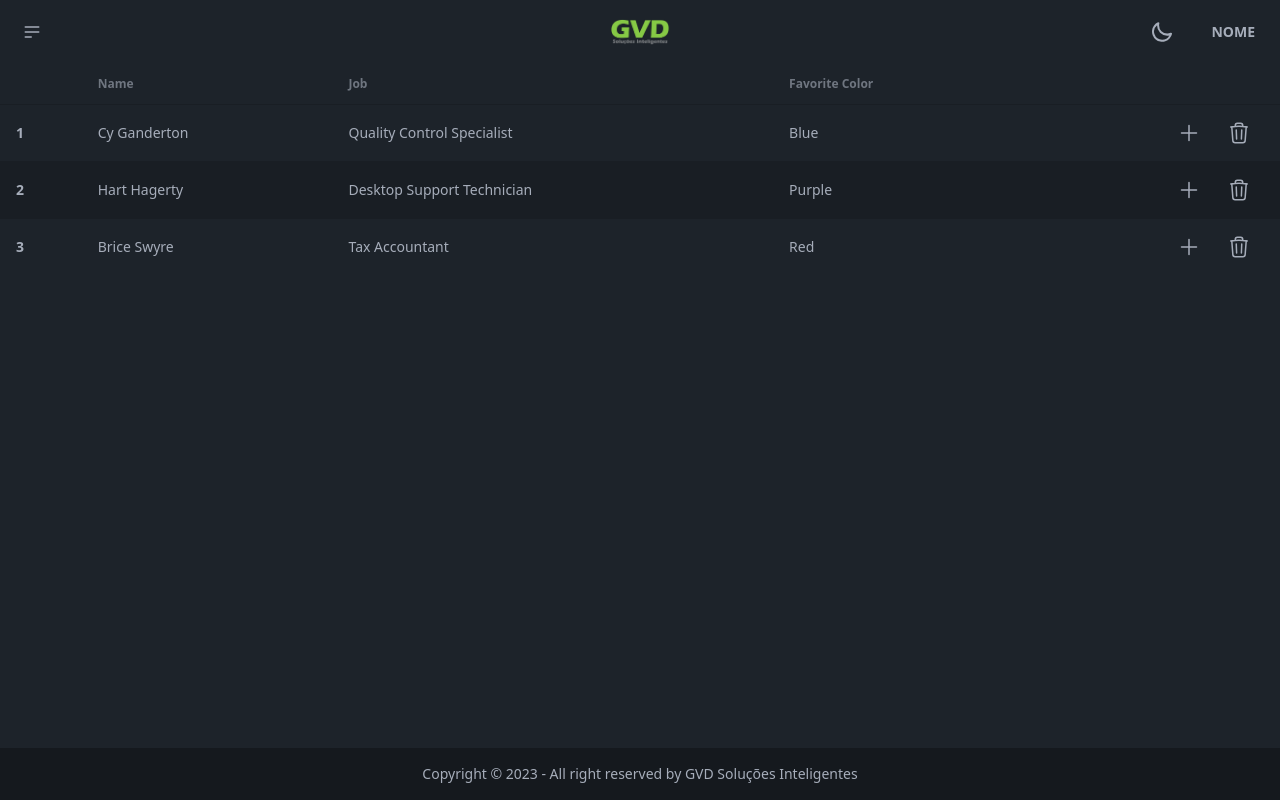
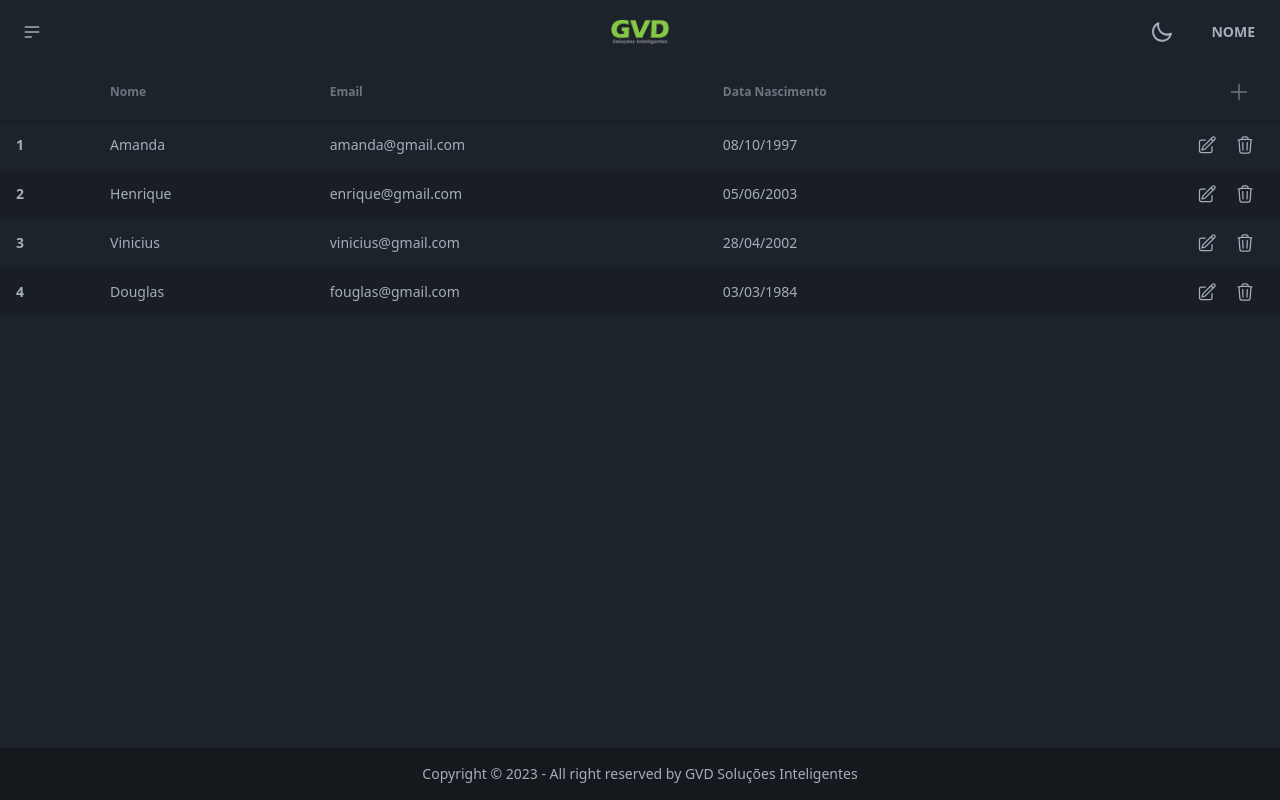
Before and after one commit to amandacarvalheirobarbosa/example-nextjs, a Next.js app: page /usuarios in a window 1280 px wide. Built offline with nearby package versions, Linux system fonts and the light colour scheme.

Commit message:
alteração layout

```diff
--- a/src/app/scheduling/components/Scheduling.tsx
+++ b/src/app/scheduling/components/Scheduling.tsx
@@ -1,9 +1,38 @@
+const Button = () => {
+  return (
+    <div className="flex flex-row justify-end">
+      <button className="btn btn-ghost btn-xs" /* onClick={()=>window.modalUser.showModal()} */>
+        <svg xmlns="http://www.w3.org/2000/svg" fill="none" viewBox="0 0 24 24" stroke-width="1.5" stroke="currentColor" className="w-6 h-6">
+          <path stroke-linecap="round" stroke-linejoin="round" d="M16.862 4.487l1.687-1.688a1.875 1.875 0 112.652 2.652L10.582 16.07a4.5 4.5 0 01-1.897 1.13L6 18l.8-2.685a4.5 4.5 0 011.13-1.897l8.932-8.931zm0 0L19.5 7.125M18 14v4.75A2.25 2.25 0 0115.75 21H5.25A2.25 2.25 0 013 18.75V8.25A2.25 2.25 0 015.25 6H10" />
+        </svg>
+      </button>
+      <button className="btn btn-ghost btn-xs" /* onClick={()=>window.modalUser.showModal()} */>
+        <svg xmlns="http://www.w3.org/2000/svg" fill="none" viewBox="0 0 24 24" stroke-width="1.5" stroke="currentColor" className="w-5 h-5">
+          <path stroke-linecap="round" stroke-linejoin="round" d="M14.74 9l-.346 9m-4.788 0L9.26 9m9.968-3.21c.342.052.682.107 1.022.166m-1.022-.165L18.16 19.673a2.25 2.25 0 01-2.244 2.077H8.084a2.25 2.25 0 01-2.244-2.077L4.772 5.79m14.456 0a48.108 48.108 0 00-3.478-.397m-12 .562c.34-.059.68-.114 1.022-.165m0 0a48.11 48.11 0 013.478-.397m7.5 0v-.916c0-1.18-.91-2.164-2.09-2.201a51.964 51.964 0 00-3.32 0c-1.18.037-2.09 1.022-2.09 2.201v.916m7.5 0a48.667 48.667 0 00-7.5 0" />
+        </svg>
+      </button>
+    </div>
+  );
+}
+
+const Adicionar = () => {
+  return (
+    <div className="flex flex-row justify-end">
+      <button className="btn btn-ghost btn-xs" /* onClick={()=>window.modalUser.showModal()} */>
+          <svg xmlns="http://www.w3.org/2000/svg" fill="none" viewBox="0 0 24 24" stroke-width="1.5" stroke="currentColor" className="w-6 h-6">
+          <path stroke-linecap="round" stroke-linejoin="round" d="M12 4.5v15m7.5-7.5h-15" />
+        </svg>
+      </button>
+    </div>
+  );
+}
+
 export default function Scheduling() {
 
   return (
     <>
     <div className="flex flex-col h-full">
-      <div className="flex flex-row form-control justify-end">
+      {/* <div className="flex flex-row form-control justify-end">
         <label className="label cursor-pointer p-2">
           <input type="radio" name="radio-5" className="radio radio-success" checked />
           <span className="label-text px-2">Horizontal</span>
@@ -12,6 +41,55 @@ export default function Scheduling() {
           <input type="radio" name="radio-5" className="radio radio-success" />
           <span className="label-text px-2">Vertical</span>
         </label>
+      </div> */}
+
+      <div className="overflow-x-auto">
+        <table className="table table-zebra">
+          <thead>
+            <tr>
+              <th></th>
+              <th>Nome</th>
+              <th>Observação</th>
+              <th>Data</th>
+              <th><Adicionar /></th>
+            </tr>
+          </thead>
+          <tbody>
+
+            <tr>
+              <th>1</th>
+              <td>Amanda</td>
+              <td>Aula</td>
+              <td>29/08/2023</td>
+              <td><Button /></td>
+            </tr>
+
+            <tr>
+              <th>2</th>
+              <td>Henrique</td>
+              <td>Reunião</td>
+              <td>29/09/2023</td>
+              <td><Button /></td>
+            </tr>
+
+            <tr>
+              <th>3</th>
+              <td>Vinicius</td>
+              <td>Palestra</td>
+              <td>29/10/2023</td>
+              <td><Button /></td>
+            </tr>
+
+            <tr>
+              <th>4</th>
+              <td>Douglas</td>
+              <td>Reunião CRIAR</td>
+              <td>04/09/2023</td>
+              <td><Button /></td>
+            </tr>
+
+          </tbody>
+        </table>
       </div>
     </div>
     </>
--- a/src/app/usuarios/components/ModalUser.tsx
+++ b/src/app/usuarios/components/ModalUser.tsx
@@ -4,15 +4,15 @@ declare const window: any;
 export default function ModalUser() {
   return(
     <>
-    <button className="btn btn-ghost btn-sm" onClick={()=>window.modalUser.showModal()}>
-      <svg xmlns="http://www.w3.org/2000/svg" fill="none" viewBox="0 0 24 24" stroke-width="1.5" stroke="currentColor" className="w-6 h-6">
-        <path stroke-linecap="round" stroke-linejoin="round" d="M12 4.5v15m7.5-7.5h-15" />
+    <button className="btn btn-ghost btn-xs" onClick={()=>window.modalUser.showModal()}>
+      <svg xmlns="http://www.w3.org/2000/svg" fill="none" viewBox="0 0 24 24" stroke-width="1.5" stroke="currentColor" className="w-5 h-5">
+        <path stroke-linecap="round" stroke-linejoin="round" d="M16.862 4.487l1.687-1.688a1.875 1.875 0 112.652 2.652L10.582 16.07a4.5 4.5 0 01-1.897 1.13L6 18l.8-2.685a4.5 4.5 0 011.13-1.897l8.932-8.931zm0 0L19.5 7.125M18 14v4.75A2.25 2.25 0 0115.75 21H5.25A2.25 2.25 0 013 18.75V8.25A2.25 2.25 0 015.25 6H10" />
       </svg>
     </button>
-    <button className="btn btn-ghost btn-sm" onClick={()=>window.modalUser.showModal()}>
-    <svg xmlns="http://www.w3.org/2000/svg" fill="none" viewBox="0 0 24 24" stroke-width="1.5" stroke="currentColor" className="w-6 h-6">
-      <path stroke-linecap="round" stroke-linejoin="round" d="M14.74 9l-.346 9m-4.788 0L9.26 9m9.968-3.21c.342.052.682.107 1.022.166m-1.022-.165L18.16 19.673a2.25 2.25 0 01-2.244 2.077H8.084a2.25 2.25 0 01-2.244-2.077L4.772 5.79m14.456 0a48.108 48.108 0 00-3.478-.397m-12 .562c.34-.059.68-.114 1.022-.165m0 0a48.11 48.11 0 013.478-.397m7.5 0v-.916c0-1.18-.91-2.164-2.09-2.201a51.964 51.964 0 00-3.32 0c-1.18.037-2.09 1.022-2.09 2.201v.916m7.5 0a48.667 48.667 0 00-7.5 0" />
-    </svg>
+    <button className="btn btn-ghost btn-xs">
+      <svg xmlns="http://www.w3.org/2000/svg" fill="none" viewBox="0 0 24 24" stroke-width="1.5" stroke="currentColor" className="w-5 h-5">
+        <path stroke-linecap="round" stroke-linejoin="round" d="M14.74 9l-.346 9m-4.788 0L9.26 9m9.968-3.21c.342.052.682.107 1.022.166m-1.022-.165L18.16 19.673a2.25 2.25 0 01-2.244 2.077H8.084a2.25 2.25 0 01-2.244-2.077L4.772 5.79m14.456 0a48.108 48.108 0 00-3.478-.397m-12 .562c.34-.059.68-.114 1.022-.165m0 0a48.11 48.11 0 013.478-.397m7.5 0v-.916c0-1.18-.91-2.164-2.09-2.201a51.964 51.964 0 00-3.32 0c-1.18.037-2.09 1.022-2.09 2.201v.916m7.5 0a48.667 48.667 0 00-7.5 0" />
+      </svg>
     </button>
     <div className="flex flex-col">
       <dialog id="modalUser" className="modal">
@@ -30,18 +30,18 @@ export default function ModalUser() {
 
             <label className="py-3" style={{
                 fontSize: "18px",
-              }}>Name *</label>
+              }}>Nome *</label>
             <input type="text" className="input input-bordered input-success w-full max-w-md py-5" />
 
             <label className="py-3" style={{
                 fontSize: "18px",
-              }}>Job *</label>
-            <input type="text" className="input input-bordered input-success w-full max-w-md py-5" />
+              }}>Email *</label>
+            <input type="email" className="input input-bordered input-success w-full max-w-md py-5" />
 
             <label className="py-3" style={{
                 fontSize: "18px",
-              }}>Favorite Color *</label>
-            <input type="text" className="input input-bordered input-success w-full max-w-md py-5" />
+              }}>Data Nascimento *</label>
+            <input type="date" className="input input-bordered input-success w-full max-w-md py-5" />
 
             <div className="flex flex-row justify-center pt-6">
               <button className="btn w-40" type="submit">Confirmar</button>
--- a/src/app/usuarios/page.tsx
+++ b/src/app/usuarios/page.tsx
@@ -2,6 +2,18 @@
 import NavBar from "@/components/NavBar";
 import ModalUser from "./components/ModalUser";
 declare const window: any;
+
+const Adicionar = () => {
+  return (
+    <div className="flex flex-row justify-end">
+      <button className="btn btn-ghost btn-sm" onClick={()=>window.modalUser.showModal()}>
+          <svg xmlns="http://www.w3.org/2000/svg" fill="none" viewBox="0 0 24 24" stroke-width="1.5" stroke="currentColor" className="w-6 h-6">
+          <path stroke-linecap="round" stroke-linejoin="round" d="M12 4.5v15m7.5-7.5h-15" />
+        </svg>
+      </button>
+    </div>
+  );
+}
 
 export default function Usuarios() {
   return (
@@ -12,58 +24,78 @@ export default function Usuarios() {
         <thead>
           <tr>
             <th></th>
-            <th>Name</th>
-            <th>Job</th>
-            <th>Favorite Color</th>
+            <th>Nome</th>
+            <th>Email</th>
+            <th>Data Nascimento</th>
+            <th><Adicionar /></th>
           </tr>
         </thead>
         <tbody>
 
           <tr>
             <th>1</th>
-            <td>Cy Ganderton</td>
-            <td>Quality Control Specialist</td>
-            <td>Blue</td>
+            <td>Amanda</td>
+            <td>amanda@gmail.com</td>
+            <td>08/10/1997</td>
             <th className="flex flex-row w-auto justify-end">
-              <button className="btn btn-ghost btn-sm" onClick={()=>window.modalUser.showModal()}>
-                <svg xmlns="http://www.w3.org/2000/svg" fill="none" viewBox="0 0 24 24" stroke-width="1.5" stroke="currentColor" className="w-6 h-6">
-                  <path stroke-linecap="round" stroke-linejoin="round" d="M12 4.5v15m7.5-7.5h-15" />
-                </svg>
-              </button>
-              <button className="btn btn-ghost btn-sm" onClick={()=>window.modalUser.showModal()}>
-              <svg xmlns="http://www.w3.org/2000/svg" fill="none" viewBox="0 0 24 24" stroke-width="1.5" stroke="currentColor" className="w-6 h-6">
-                <path stroke-linecap="round" stroke-linejoin="round" d="M14.74 9l-.346 9m-4.788 0L9.26 9m9.968-3.21c.342.052.682.107 1.022.166m-1.022-.165L18.16 19.673a2.25 2.25 0 01-2.244 2.077H8.084a2.25 2.25 0 01-2.244-2.077L4.772 5.79m14.456 0a48.108 48.108 0 00-3.478-.397m-12 .562c.34-.059.68-.114 1.022-.165m0 0a48.11 48.11 0 013.478-.397m7.5 0v-.916c0-1.18-.91-2.164-2.09-2.201a51.964 51.964 0 00-3.32 0c-1.18.037-2.09 1.022-2.09 2.201v.916m7.5 0a48.667 48.667 0 00-7.5 0" />
-              </svg>
-              </button>
+              <ModalUser />
             </th>
           </tr>
 
           <tr>
             <th>2</th>
-            <td>Hart Hagerty</td>
-            <td>Desktop Support Technician</td>
-            <td>Purple</td>
+            <td>Henrique</td>
+            <td><h1></h1>enrique@gmail.com</td>
+            <td>05/06/2003</td>
             <th className="flex flex-row w-auto justify-end">
-              <button className="btn btn-ghost btn-sm" onClick={()=>window.modalUser.showModal()}>
-                <svg xmlns="http://www.w3.org/2000/svg" fill="none" viewBox="0 0 24 24" stroke-width="1.5" stroke="currentColor" className="w-6 h-6">
-                  <path stroke-linecap="round" stroke-linejoin="round" d="M12 4.5v15m7.5-7.5h-15" />
+              <button className="btn btn-ghost btn-xs" onClick={()=>window.modalUser.showModal()}>
+                <svg xmlns="http://www.w3.org/2000/svg" fill="none" viewBox="0 0 24 24" stroke-width="1.5" stroke="currentColor" className="w-5 h-5">
+                  <path stroke-linecap="round" stroke-linejoin="round" d="M16.862 4.487l1.687-1.688a1.875 1.875 0 112.652 2.652L10.582 16.07a4.5 4.5 0 01-1.897 1.13L6 18l.8-2.685a4.5 4.5 0 011.13-1.897l8.932-8.931zm0 0L19.5 7.125M18 14v4.75A2.25 2.25 0 0115.75 21H5.25A2.25 2.25 0 013 18.75V8.25A2.25 2.25 0 015.25 6H10" />
                 </svg>
               </button>
-              <button className="btn btn-ghost btn-sm" onClick={()=>window.modalUser.showModal()}>
-              <svg xmlns="http://www.w3.org/2000/svg" fill="none" viewBox="0 0 24 24" stroke-width="1.5" stroke="currentColor" className="w-6 h-6">
-                <path stroke-linecap="round" stroke-linejoin="round" d="M14.74 9l-.346 9m-4.788 0L9.26 9m9.968-3.21c.342.052.682.107 1.022.166m-1.022-.165L18.16 19.673a2.25 2.25 0 01-2.244 2.077H8.084a2.25 2.25 0 01-2.244-2.077L4.772 5.79m14.456 0a48.108 48.108 0 00-3.478-.397m-12 .562c.34-.059.68-.114 1.022-.165m0 0a48.11 48.11 0 013.478-.397m7.5 0v-.916c0-1.18-.91-2.164-2.09-2.201a51.964 51.964 0 00-3.32 0c-1.18.037-2.09 1.022-2.09 2.201v.916m7.5 0a48.667 48.667 0 00-7.5 0" />
-              </svg>
+              <button className="btn btn-ghost btn-xs">
+                <svg xmlns="http://www.w3.org/2000/svg" fill="none" viewBox="0 0 24 24" stroke-width="1.5" stroke="currentColor" className="w-5 h-5">
+                  <path stroke-linecap="round" stroke-linejoin="round" d="M14.74 9l-.346 9m-4.788 0L9.26 9m9.968-3.21c.342.052.682.107 1.022.166m-1.022-.165L18.16 19.673a2.25 2.25 0 01-2.244 2.077H8.084a2.25 2.25 0 01-2.244-2.077L4.772 5.79m14.456 0a48.108 48.108 0 00-3.478-.397m-12 .562c.34-.059.68-.114 1.022-.165m0 0a48.11 48.11 0 013.478-.397m7.5 0v-.916c0-1.18-.91-2.164-2.09-2.201a51.964 51.964 0 00-3.32 0c-1.18.037-2.09 1.022-2.09 2.201v.916m7.5 0a48.667 48.667 0 00-7.5 0" />
+                </svg>
               </button>
             </th>
           </tr>
 
           <tr>
             <th>3</th>
-            <td>Brice Swyre</td>
-            <td>Tax Accountant</td>
-            <td>Red</td>
+            <td>Vinicius</td>
+            <td>vinicius@gmail.com</td>
+            <td>28/04/2002</td>
             <th className="flex flex-row w-auto justify-end">
-              <ModalUser />
+              <button className="btn btn-ghost btn-xs" onClick={()=>window.modalUser.showModal()}>
+                <svg xmlns="http://www.w3.org/2000/svg" fill="none" viewBox="0 0 24 24" stroke-width="1.5" stroke="currentColor" className="w-5 h-5">
+                  <path stroke-linecap="round" stroke-linejoin="round" d="M16.862 4.487l1.687-1.688a1.875 1.875 0 112.652 2.652L10.582 16.07a4.5 4.5 0 01-1.897 1.13L6 18l.8-2.685a4.5 4.5 0 011.13-1.897l8.932-8.931zm0 0L19.5 7.125M18 14v4.75A2.25 2.25 0 0115.75 21H5.25A2.25 2.25 0 013 18.75V8.25A2.25 2.25 0 015.25 6H10" />
+                </svg>
+              </button>
+              <button className="btn btn-ghost btn-xs">
+                <svg xmlns="http://www.w3.org/2000/svg" fill="none" viewBox="0 0 24 24" stroke-width="1.5" stroke="currentColor" className="w-5 h-5">
+                  <path stroke-linecap="round" stroke-linejoin="round" d="M14.74 9l-.346 9m-4.788 0L9.26 9m9.968-3.21c.342.052.682.107 1.022.166m-1.022-.165L18.16 19.673a2.25 2.25 0 01-2.244 2.077H8.084a2.25 2.25 0 01-2.244-2.077L4.772 5.79m14.456 0a48.108 48.108 0 00-3.478-.397m-12 .562c.34-.059.68-.114 1.022-.165m0 0a48.11 48.11 0 013.478-.397m7.5 0v-.916c0-1.18-.91-2.164-2.09-2.201a51.964 51.964 0 00-3.32 0c-1.18.037-2.09 1.022-2.09 2.201v.916m7.5 0a48.667 48.667 0 00-7.5 0" />
+                </svg>
+              </button>
+            </th>
+          </tr>
+
+          <tr>
+            <th>4</th>
+            <td>Douglas</td>
+            <td>fouglas@gmail.com</td>
+            <td>03/03/1984</td>
+            <th className="flex flex-row w-auto justify-end">
+              <button className="btn btn-ghost btn-xs" onClick={()=>window.modalUser.showModal()}>
+                <svg xmlns="http://www.w3.org/2000/svg" fill="none" viewBox="0 0 24 24" stroke-width="1.5" stroke="currentColor" className="w-5 h-5">
+                  <path stroke-linecap="round" stroke-linejoin="round" d="M16.862 4.487l1.687-1.688a1.875 1.875 0 112.652 2.652L10.582 16.07a4.5 4.5 0 01-1.897 1.13L6 18l.8-2.685a4.5 4.5 0 011.13-1.897l8.932-8.931zm0 0L19.5 7.125M18 14v4.75A2.25 2.25 0 0115.75 21H5.25A2.25 2.25 0 013 18.75V8.25A2.25 2.25 0 015.25 6H10" />
+                </svg>
+              </button>
+              <button className="btn btn-ghost btn-xs">
+                <svg xmlns="http://www.w3.org/2000/svg" fill="none" viewBox="0 0 24 24" stroke-width="1.5" stroke="currentColor" className="w-5 h-5">
+                  <path stroke-linecap="round" stroke-linejoin="round" d="M14.74 9l-.346 9m-4.788 0L9.26 9m9.968-3.21c.342.052.682.107 1.022.166m-1.022-.165L18.16 19.673a2.25 2.25 0 01-2.244 2.077H8.084a2.25 2.25 0 01-2.244-2.077L4.772 5.79m14.456 0a48.108 48.108 0 00-3.478-.397m-12 .562c.34-.059.68-.114 1.022-.165m0 0a48.11 48.11 0 013.478-.397m7.5 0v-.916c0-1.18-.91-2.164-2.09-2.201a51.964 51.964 0 00-3.32 0c-1.18.037-2.09 1.022-2.09 2.201v.916m7.5 0a48.667 48.667 0 00-7.5 0" />
+                </svg>
+              </button>
             </th>
           </tr>
 
```
